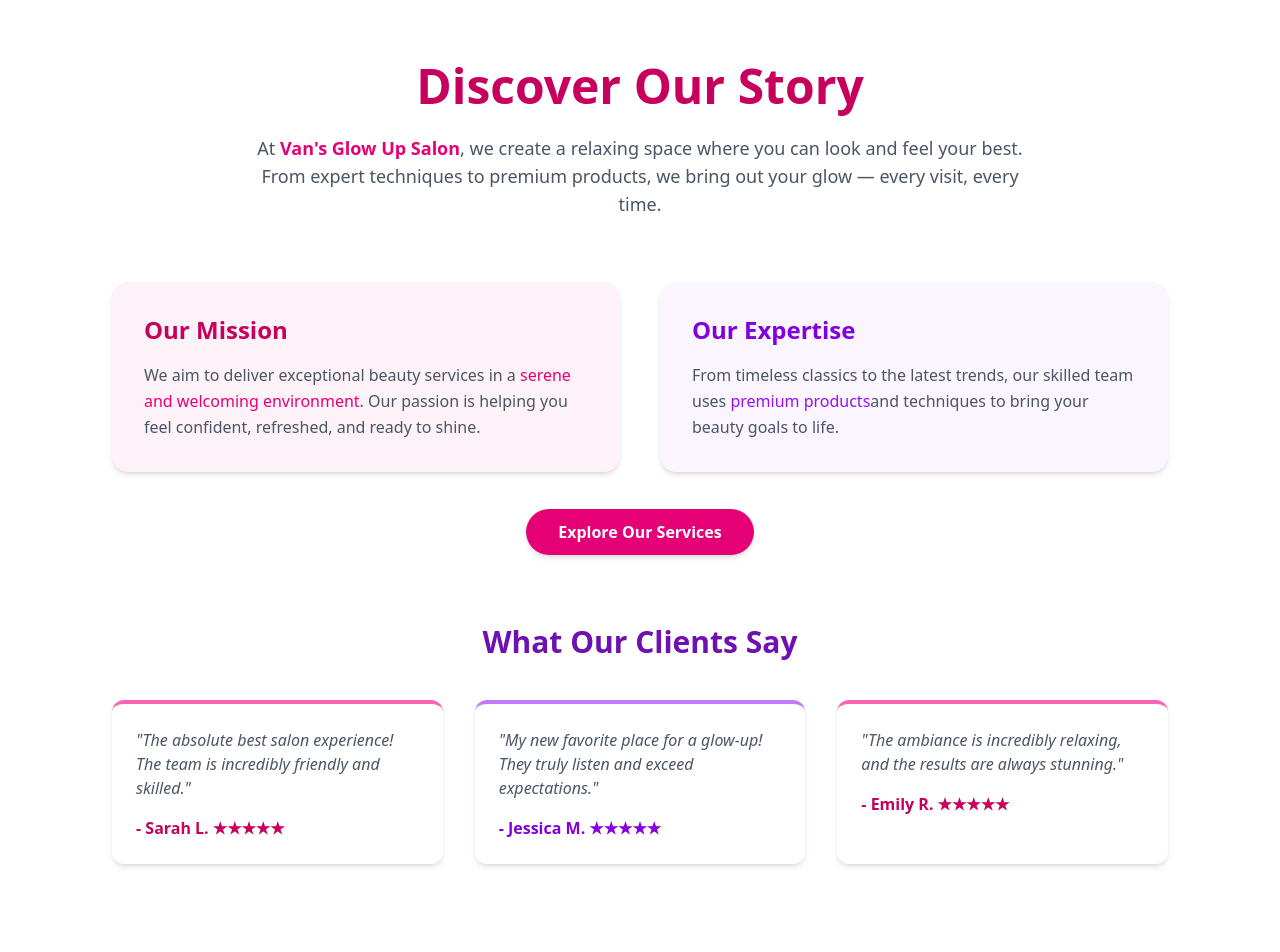
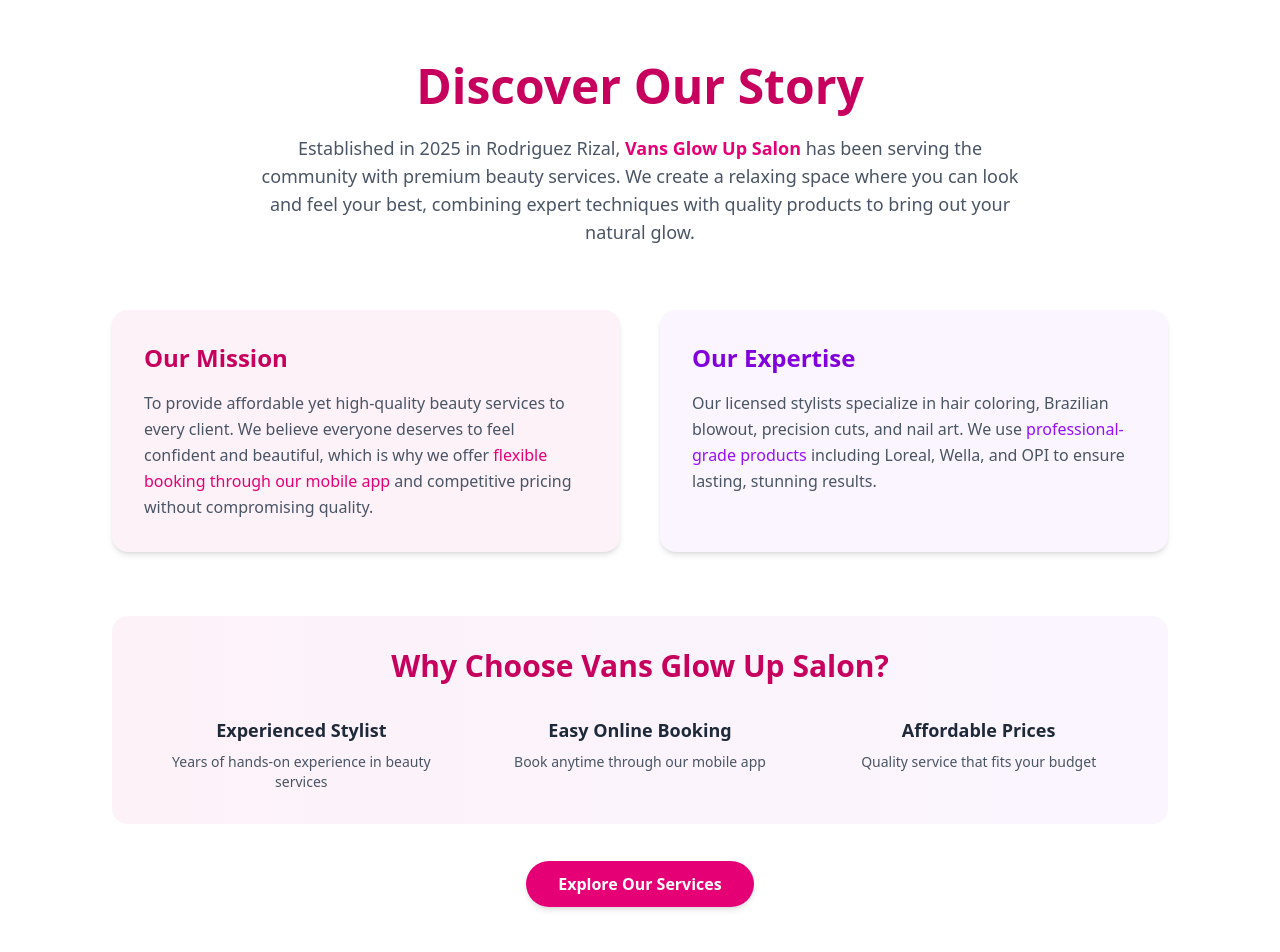
Before and after one commit to ryndngl/Salon_Website, a React (Vite) app: page / in a window 1280 px wide. Shown: the part 3220-4172 px from the top of the page. Built offline with nearby package versions, Linux system fonts and the light colour scheme.

Commit message:
Update About section with location, founding year, and realistic testimonials

```diff
--- a/src/components/About.jsx
+++ b/src/components/About.jsx
@@ -1,76 +1,90 @@
 function About() {
   return (
-    <section
-      id="about"
-      className="py-20 md:py-28 bg-white text-gray-800"
-    >
+    <section id="about" className="py-20 md:py-28 bg-white text-gray-800">
       <div className="container mx-auto px-6 md:px-12 max-w-6xl">
 
-        {/* Heading */}
         <h2 className="text-4xl md:text-5xl font-bold text-center mb-6 text-pink-700">
           Discover Our Story
         </h2>
+
         <p className="text-center text-lg text-gray-600 max-w-3xl mx-auto mb-16">
-          At <span className="font-semibold text-pink-600">Van's Glow Up Salon</span>,
-          we create a relaxing space where you can look and feel your best.
-          From expert techniques to premium products, we bring out your glow —
-          every visit, every time.
+          Established in 2025 in Rodriguez Rizal, <span className="font-semibold text-pink-600">Vans Glow Up Salon</span> has been serving the community with premium beauty services. We create a relaxing space where you can look and feel your best, combining expert techniques with quality products to bring out your natural glow.
         </p>
 
-        {/* Two Column Content */}
         <div className="grid grid-cols-1 md:grid-cols-2 gap-10">
 
-          {/* Mission Card */}
           <div className="bg-pink-50 p-8 rounded-2xl shadow-md hover:shadow-lg transition">
             <h3 className="text-2xl font-semibold text-pink-700 mb-4">Our Mission</h3>
             <p className="text-gray-600 leading-relaxed">
-              We aim to deliver exceptional beauty services in a
-              <span className="font-medium text-pink-600"> serene and welcoming environment</span>.
-              Our passion is helping you feel confident, refreshed, and ready to shine.
+              To provide affordable yet high-quality beauty services to every client. We believe everyone deserves to feel confident and beautiful, which is why we offer <span className="font-medium text-pink-600">flexible booking through our mobile app</span> and competitive pricing without compromising quality.
             </p>
           </div>
 
-          {/* Expertise Card */}
           <div className="bg-purple-50 p-8 rounded-2xl shadow-md hover:shadow-lg transition">
             <h3 className="text-2xl font-semibold text-purple-700 mb-4">Our Expertise</h3>
             <p className="text-gray-600 leading-relaxed">
-              From timeless classics to the latest trends, our skilled team uses
-              <span className="font-medium text-purple-600"> premium products</span>
-              and techniques to bring your beauty goals to life.
+              Our licensed stylists specialize in hair coloring, Brazilian blowout, precision cuts, and nail art. We use <span className="font-medium text-purple-600">professional-grade products</span> including Loreal, Wella, and OPI to ensure lasting, stunning results.
             </p>
+          </div>
+
+        </div>
+
+        <div className="mt-16 bg-gradient-to-r from-pink-50 to-purple-50 p-8 rounded-2xl">
+          <h3 className="text-3xl font-bold text-center mb-8 text-pink-700">
+            Why Choose Vans Glow Up Salon?
+          </h3>
+          <div className="grid grid-cols-1 md:grid-cols-3 gap-6 text-center">
+            <div>
+              <h4 className="font-semibold text-lg mb-2">Experienced Stylist</h4>
+              <p className="text-gray-600 text-sm">Years of hands-on experience in beauty services</p>
+            </div>
+            <div>
+              <h4 className="font-semibold text-lg mb-2">Easy Online Booking</h4>
+              <p className="text-gray-600 text-sm">Book anytime through our mobile app</p>
+            </div>
+            <div>
+              <h4 className="font-semibold text-lg mb-2">Affordable Prices</h4>
+              <p className="text-gray-600 text-sm">Quality service that fits your budget</p>
+            </div>
           </div>
         </div>
 
-        {/* CTA */}
         <div className="text-center mt-12">
-          <a
-            href="#services"
-            className="bg-pink-600 hover:bg-pink-700 text-white font-semibold py-3 px-8 rounded-full shadow-md transition"
-          >
+          <a href="#services" className="bg-pink-600 hover:bg-pink-700 text-white font-semibold py-3 px-8 rounded-full shadow-md transition">
             Explore Our Services
           </a>
         </div>
 
-        {/* Testimonials */}
         <div className="mt-20">
           <h3 className="text-3xl font-bold text-center mb-10 text-purple-800">
             What Our Clients Say
           </h3>
           <div className="grid grid-cols-1 md:grid-cols-3 gap-8">
+
             <div className="bg-white p-6 rounded-xl shadow-md border-t-4 border-pink-400">
-              <p className="italic text-gray-600 mb-4">"The absolute best salon experience! The team is incredibly friendly and skilled."</p>
-              <p className="font-semibold text-pink-700">- Sarah L. ★★★★★</p>
+              <p className="italic text-gray-600 mb-4">
+                I have been coming here for over a year. The stylists really know their craft and the prices are very reasonable. Plus booking through their app is so convenient!
+              </p>
+              <p className="font-semibold text-pink-700">- Maria S., Regular Client</p>
             </div>
+
             <div className="bg-white p-6 rounded-xl shadow-md border-t-4 border-purple-400">
-              <p className="italic text-gray-600 mb-4">"My new favorite place for a glow-up! They truly listen and exceed expectations."</p>
-              <p className="font-semibold text-purple-700">- Jessica M. ★★★★★</p>
+              <p className="italic text-gray-600 mb-4">
+                Got my hair colored here and it turned out exactly how I wanted. The staff is friendly and the salon is always clean and professional.
+              </p>
+              <p className="font-semibold text-purple-700">- Jean T., First-time Client</p>
             </div>
+
             <div className="bg-white p-6 rounded-xl shadow-md border-t-4 border-pink-400">
-              <p className="italic text-gray-600 mb-4">"The ambiance is incredibly relaxing, and the results are always stunning."</p>
-              <p className="font-semibold text-pink-700">- Emily R. ★★★★★</p>
+              <p className="italic text-gray-600 mb-4">
+                Best salon in Cainta! I always book my appointments through their app. Very professional service at affordable prices. Highly recommended!
+              </p>
+              <p className="font-semibold text-pink-700">- Andrea L., Loyal Customer</p>
             </div>
+
           </div>
         </div>
+
       </div>
     </section>
   );
```
